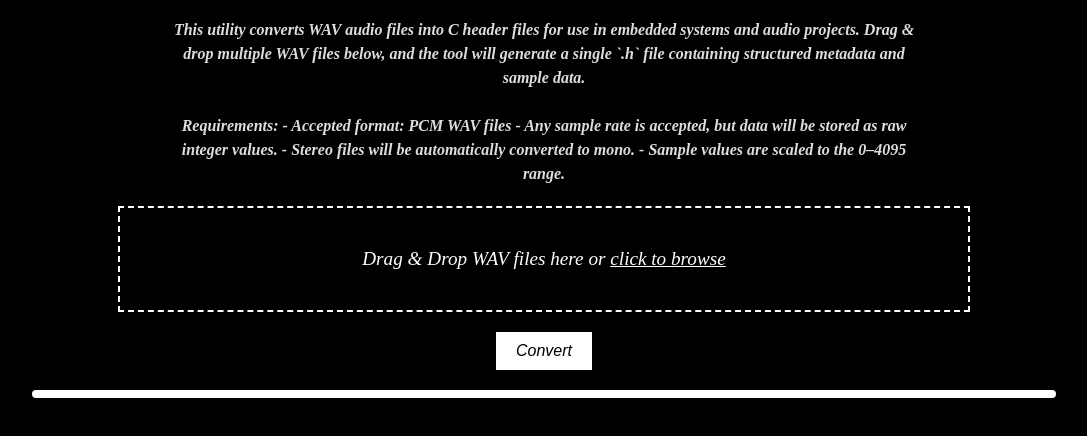
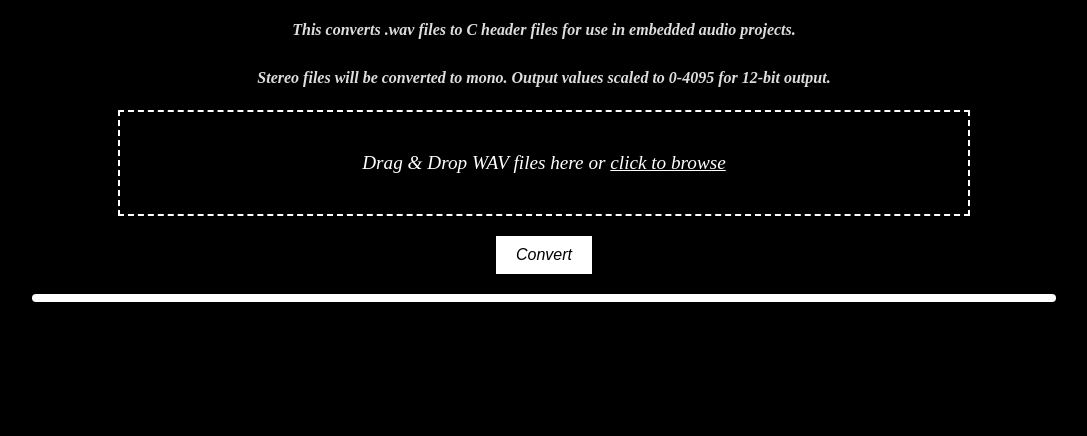
Before and after one commit to brianvarren/wav-to-header, a website: page index.html in a window 1280 px wide. Shown: the part 60-496 px from the top of the page, without its empty margins (96-1183 px from the left). Drawn offline with Linux system fonts and the light colour scheme; a web font is replaced by a local one.

Commit message:
Update index.html

```diff
--- a/index.html
+++ b/index.html
@@ -103,14 +103,9 @@
     <h1>wav-to-header</h1>
 
     <h2 class="description">
-        This utility converts WAV audio files into C header files for use in embedded systems and audio projects.
-        Drag & drop multiple WAV files below, and the tool will generate a single `.h` file containing structured metadata and sample data.
+        This converts .wav files to C header files for use in embedded audio projects.
         <br><br>
-        Requirements:
-        - Accepted format: PCM WAV files
-        - Any sample rate is accepted, but data will be stored as raw integer values.
-        - Stereo files will be automatically converted to mono.
-        - Sample values are scaled to the 0–4095 range.
+        Stereo files will be converted to mono. Output values scaled to 0-4095 for 12-bit output.
     </h2>
 
     <div class="upload-container">
```
